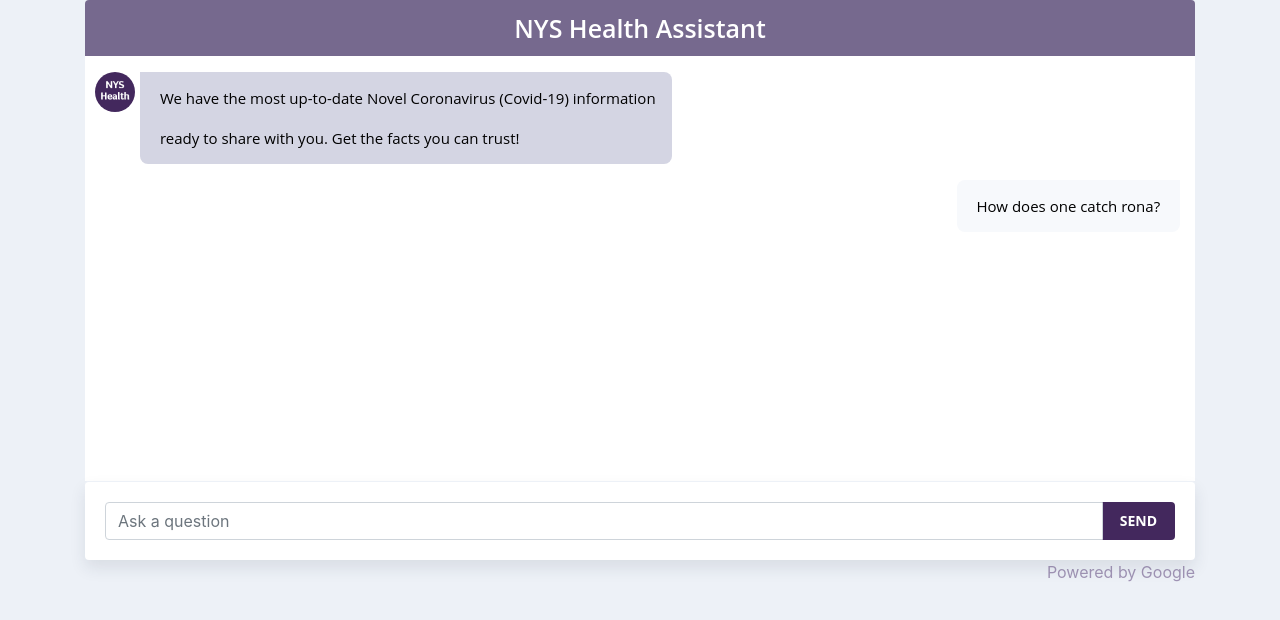
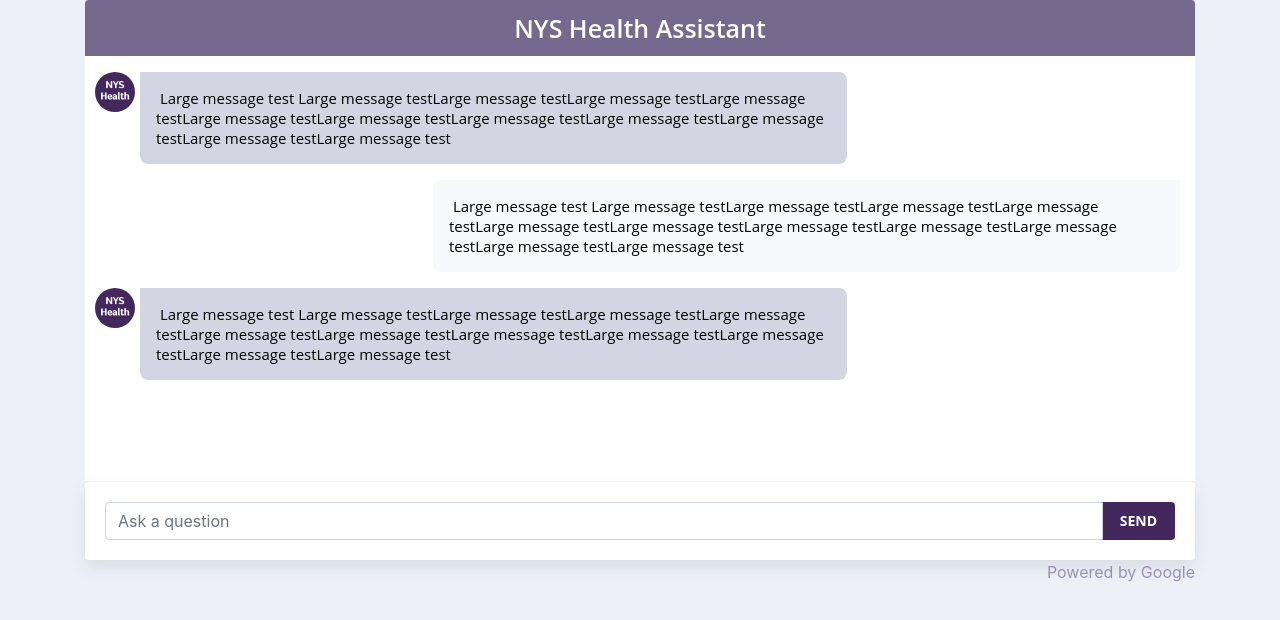
Before and after one commit to dSwiergiel/coronavirus-ai-chatbot, an Angular app: page / in a window 1280 px wide. Shown: the top 620 px of the page. Built offline with nearby package versions, Linux system fonts and the light colour scheme.

Commit message:
Hooks everything up

```diff
--- a/package.json
+++ b/package.json
@@ -22,6 +22,7 @@
     "bootstrap": "^4.4.1",
     "rxjs": "~6.4.0",
     "tslib": "^1.10.0",
+    "uuid": "^7.0.2",
     "zone.js": "~0.9.1"
   },
   "devDependencies": {
--- /dev/null
+++ b/src/app/chat.service.ts
@@ -0,0 +1,34 @@
+import { Injectable } from "@angular/core";
+import { environment } from "../environments/environment";
+import { HttpClient, HttpHeaders } from "@angular/common/http";
+
+import { Observable, throwError } from "rxjs";
+import { catchError, map } from "rxjs/operators";
+import { MessageInput } from "./models/IMessage";
+
+@Injectable({
+  providedIn: "root"
+})
+export class ChatService {
+  private options = {
+    headers: new HttpHeaders().set("Content-Type", "application/json")
+  };
+
+  constructor(private http: HttpClient) {}
+
+  SendMessage(input: MessageInput): any {
+    console.log("TEXT:" + JSON.stringify(input));
+    //let body = JSON.stringify(bill);
+    //console.log(body);
+
+    return this.http
+      .post(environment.apiURL + "/ask", input, this.options)
+      .pipe(
+        catchError(err => {
+          return throwError(err);
+        })
+      );
+
+    // return this.http.get("./assets/testData.json");
+  }
+}
--- a/src/app/chat/chat.component.html
+++ b/src/app/chat/chat.component.html
@@ -1,7 +1,14 @@
 <div class="container ">
   <h3 class="chat-header mb-0 ">NYS Health Assistant</h3>
-  <div class="messageContainer">
-    <div id="fromBot" class="botMessageContainer col-12 mt-3">
+  <div #scrollMe id="scrollMe" class="messageContainer">
+    <div *ngFor="let message of messages; let i = index" tabindex="0">
+      <div
+        *ngIf="message.IsFromBot"
+        aria-labelledby="Message From Bot"
+        id="botMessage{{ i }}"
+        id="fromBot"
+        class="botMessageContainer col-12 mt-3"
+      >
         <img
           alt="NYS bot avatar"
           class="botPic"
@@ -10,26 +17,39 @@
           src="../../assets/bot.jpeg"
         />
         <div class="message botMessage">
-        We have the most up-to-date Novel Coronavirus (Covid-19) information<br /><br />
-        ready to share with you. Get the facts you can trust!
+          {{ message.MessageText }}
         </div>
       </div>
-    <div id="fromHuman" class=" humanMessageContainer col-12 mt-3">
+      <div
+        *ngIf="!message.IsFromBot"
+        aria-labelledby="Question asked"
+        id="humanMessage{{ i }}"
+        id="fromHuman"
+        class=" humanMessageContainer col-12 mt-3"
+      >
         <div class="message humanMessage">
-        How does one catch rona?
+          {{ message.MessageText }}
         </div>
       </div>
     </div>
+  </div>
+  <form [formGroup]="reactiveForm" (ngSubmit)="onSend($event)">
     <div class="input-group sendContainer">
       <input
         type="text"
         class="form-control"
         placeholder="Ask a question"
         aria-label="Ask a question"
+        name="inputText"
+        formControlName="inputText"
       />
       <div class="input-group-append send">
-      <button class="btn-send " type="button">Send</button>
+        <button class="btn-send " type="submit">
+          Send
+        </button>
       </div>
     </div>
+  </form>
+
   <div class="poweredByGoogle">Powered by Google</div>
 </div>
--- a/src/app/chat/chat.component.ts
+++ b/src/app/chat/chat.component.ts
@@ -1,15 +1,112 @@
-import { Component, OnInit } from '@angular/core';
+import { Component, OnInit, ViewChild, ElementRef } from "@angular/core";
+import { MessageInput, MessageOutput } from "../models/IMessage";
+import { FormGroup, FormControl, Validators } from "@angular/forms";
+import { ChatService } from "../chat.service";
+import { v4 as uuidv4 } from "uuid";
 
 @Component({
-  selector: 'app-chat',
-  templateUrl: './chat.component.html',
-  styleUrls: ['./chat.component.scss']
+  selector: "app-chat",
+  templateUrl: "./chat.component.html",
+  styleUrls: ["./chat.component.scss"]
 })
 export class ChatComponent implements OnInit {
+  messages: MessageOutput[];
+  inputText: string = "";
+  loading: boolean = false;
+  sessionId: string = uuidv4();
+  reactiveForm = new FormGroup({
+    inputText: new FormControl("", [Validators.required])
+  });
 
-  constructor() { }
+  @ViewChild("scrollMe", { static: false })
+  private myScrollContainer: ElementRef;
+
+  constructor(private chat: ChatService) {}
 
   ngOnInit() {
+    this.messages = [
+      {
+        // MessageID: 6,
+        MessageText:
+          "Large message test Large message testLarge message testLarge message testLarge message testLarge message testLarge message testLarge message testLarge message testLarge message testLarge message testLarge message test",
+        IsFromBot: true
+      },
+      {
+        // MessageID: 6,
+        MessageText:
+          "Large message test Large message testLarge message testLarge message testLarge message testLarge message testLarge message testLarge message testLarge message testLarge message testLarge message testLarge message test",
+        IsFromBot: false
+      },
+      {
+        // MessageID: 6,
+        MessageText:
+          "Large message test Large message testLarge message testLarge message testLarge message testLarge message testLarge message testLarge message testLarge message testLarge message testLarge message testLarge message test",
+        IsFromBot: true
+      }
+    ];
   }
 
+  onSend(event) {
+    event.preventDefault();
+    this.loading = true;
+
+    let messageInput = {
+      inputText: this.reactiveForm.value.inputText,
+      sessionId: this.sessionId
+    } as MessageInput;
+    this.scrollToBottom();
+
+    this.addUserMessage(messageInput.inputText);
+
+    // Make an HTTP Request
+    this.chat.SendMessage(messageInput).subscribe(res => {
+      this.addBotMessage(res);
+      this.loading = false;
+      this.scrollToBottom();
+    });
+
+    this.reactiveForm.setValue({
+      inputText: ""
+    });
+  }
+
+  handleUserMessage(event) {
+    // console.log(event);
+    const text = event.message;
+    this.addUserMessage(text);
+
+    this.loading = true;
+
+    let messageInput = {} as MessageInput;
+
+    messageInput.inputText = text;
+    messageInput.sessionId = this.sessionId;
+    // Make an HTTP Request
+    this.chat.SendMessage(messageInput).subscribe(res => {
+      this.addBotMessage(res);
+      this.loading = false;
+    });
+  }
+
+  addUserMessage(text) {
+    this.messages.push({
+      MessageText: text,
+      IsFromBot: false
+    });
+  }
+
+  addBotMessage(text) {
+    this.messages.push({
+      MessageText: text,
+      IsFromBot: true
+    });
+  }
+
+  scrollToBottom(): void {
+    setTimeout(() => {
+      try {
+        this.myScrollContainer.nativeElement.scrollTop = this.myScrollContainer.nativeElement.scrollHeight;
+      } catch (err) {}
+    }, 200);
+  }
 }
--- /dev/null
+++ b/src/app/models/IMessage.ts
@@ -0,0 +1,9 @@
+export interface MessageOutput {
+  //   MessageID: number;
+  MessageText: string;
+  IsFromBot: boolean;
+}
+export interface MessageInput {
+  inputText: string;
+  sessionId: string;
+}
--- a/src/environments/environment.prod.ts
+++ b/src/environments/environment.prod.ts
@@ -1,3 +1,4 @@
 export const environment = {
-  production: true
+  production: true,
+  apiURL: "https://dohvaservices.ny.gov"
 };
--- a/src/environments/environment.ts
+++ b/src/environments/environment.ts
@@ -3,7 +3,10 @@
 // The list of file replacements can be found in `angular.json`.
 
 export const environment = {
-  production: false
+  production: false,
+
+  // apiURL: "https://localhost:3000"
+  apiURL: "https://dohvaservices.ny.gov"
 };
 
 /*
```
Also changed, not shown: src/app/app.module.ts (+15 -13 lines), 2 other files (tests, documents, lock files or other folders). Lines whose indentation alone changed are shown as unchanged.
